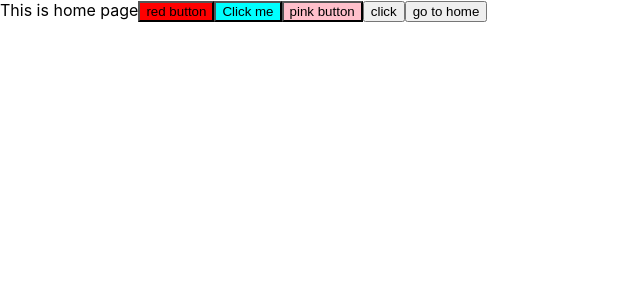
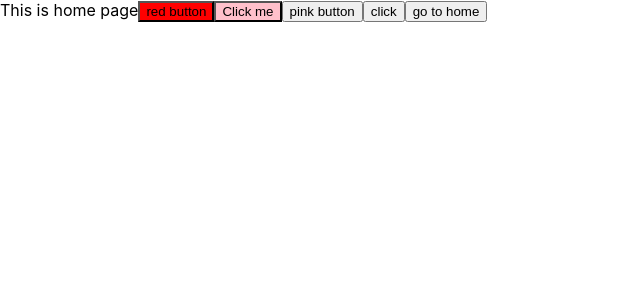
Before and after one commit to B-savaliya/first-project, a React (Create React App) app: page / in a window 1280 px wide. Shown: the top 300 px of the page, without its empty margins (0-640 px from the left). Built offline with nearby package versions, Linux system fonts and the light colour scheme.

Commit message:
added some changes

```diff
--- /dev/null
+++ b/src/common/components/button/button.css
@@ -0,0 +1,11 @@
+.redButton {
+    background-color: red;
+}
+
+.pinkButton {
+    background-color: pink;
+}
+
+.blueButton {
+    background-color: blue;
+}
--- a/src/common/components/button/index.js
+++ b/src/common/components/button/index.js
@@ -1,8 +1,12 @@
 import React from "react";
+import "./button.css";
 
 function Button(props) {
   return (
-    <button style={{ backgroundColor: props.color || "cyan" }}>
+    <button
+      // style={{ backgroundColor: props.color || "cyan" }}
+      className={props.class}
+    >
       {props.title || "Click me"}
     </button>
   );
--- a/src/components/home/index.js
+++ b/src/components/home/index.js
@@ -8,8 +8,8 @@ function Home() {
     <div>
       This is home page
       {/* <Link to={"/blog"}> */}
-      <Button color={"red"} title={"red button"} />
-      <Button />
+      <Button color={"red"} title={"red button"} class={"redButton"} />
+      <Button class={"pinkButton"} />
       <Button color={"pink"} title={"pink button"} />
       <button onClick={() => navigate("/blog")}>click</button>
       <button onClick={() => navigate("/")}>go to home</button>
```
